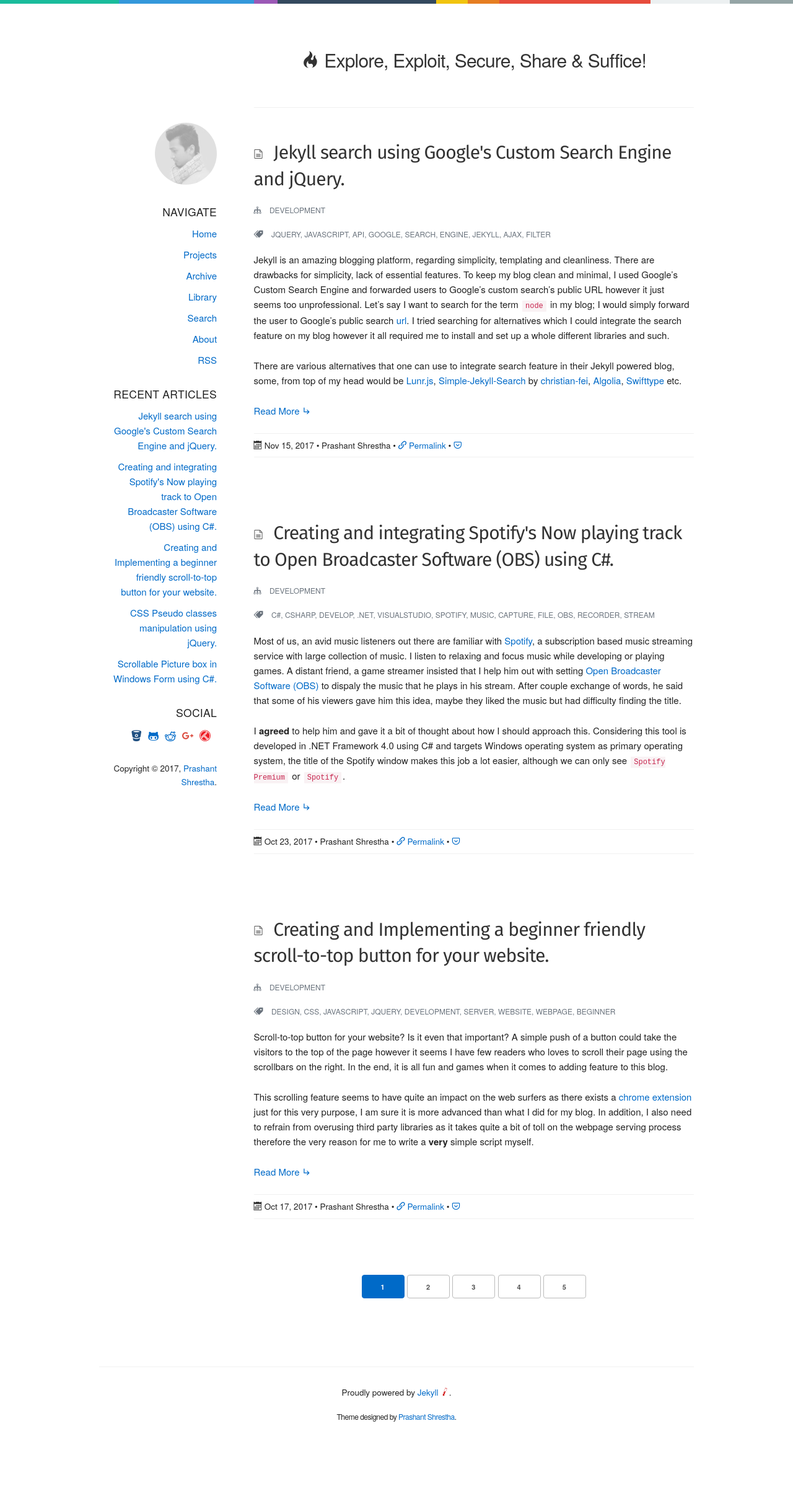
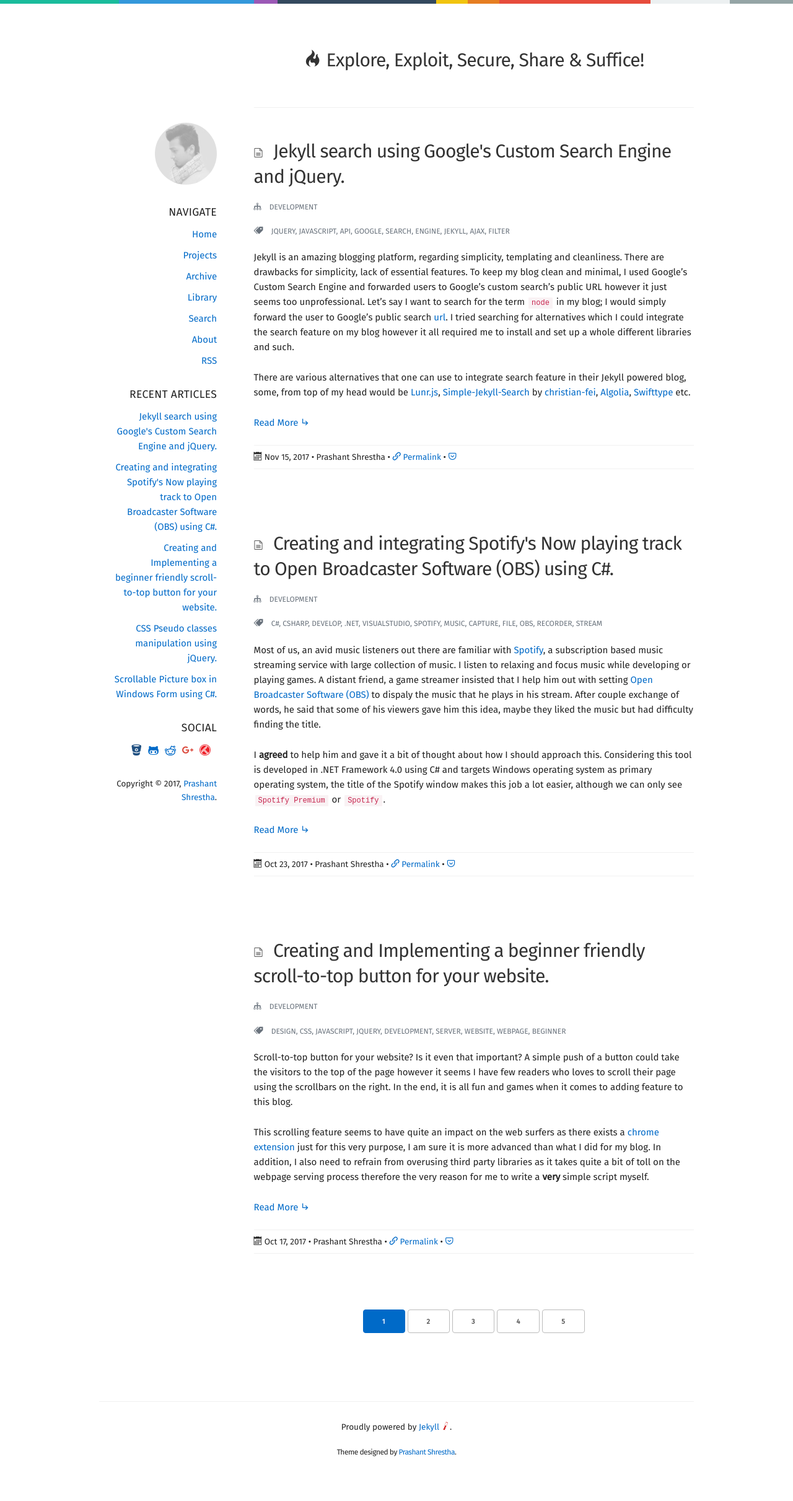
Before and after one commit to intern0t/personal-blog, a Jekyll site: the page built from index.md, in a window 1280 px wide. Shown: the whole page at 62% size. Built offline with Jekyll 4.4.1, drawn with Linux system fonts in a browser that asks for light colours; nearby versions of some CDN libraries; some web fonts are replaced; the list of posts is cut into pages by our own code; before the commit the page ends 2365 px from its top, so only the background shows below that.

Commit message:
Forced global font.

```diff
--- a/assets/css/blog.scss
+++ b/assets/css/blog.scss
@@ -4,11 +4,11 @@
 @charset "UTF-8";
 
 /* Import Fonts */
-@import url('https://fonts.googleapis.com/css?family=Fira+Sans|Roboto');
+@import url('https://fonts.googleapis.com/css?family=Fira+Sans|Roboto|Open+Sans|PT+Sans');
 
 /* Global Variables */
 $globalFontFamily: 'Fira Sans', sans-serif;
-$firaCodeFontFamily: 'Roboto', sans-serif;
+$_RobotoFontFamily: 'Roboto', sans-serif;
 $globalFontSize: 1.5em;
 $globalBorderRadius: 2px;
 
@@ -33,7 +33,7 @@ $smartPhoneScreen: "only screen and (max-width: 320px)";
 
 /* Styling */
 body {
-    font-family: $globalFontFamily;
+    font-family: $globalFontFamily !important;
 
     .rainbow-head {
         background: $border-top;
```
